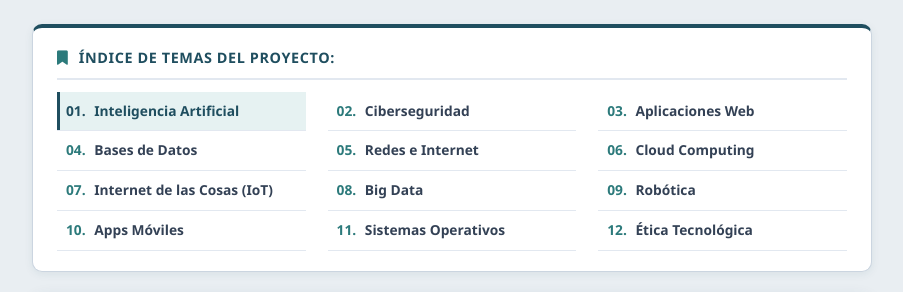
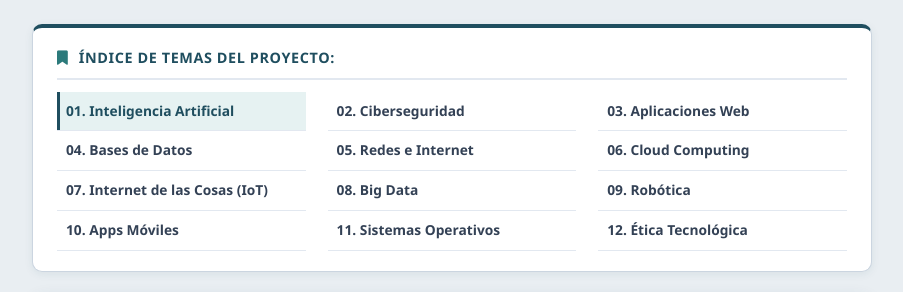
Before and after one commit to bagp060304G/pagina-digital, a plain HTML site: page index.html in a window 1280 px wide. Shown: the top 292 px of the page, without its empty margins (188-1091 px from the left). Drawn offline with Linux system fonts and the light colour scheme.

Commit message:
Update estilos.css

```diff
--- a/estilos.css
+++ b/estilos.css
@@ -61,11 +61,7 @@ body {
     border-left: 3px solid transparent;
 }
 
-.menu-link strong {
-    color: #2c7a7b;
-    margin-right: 5px;
-    font-weight: 700;
-}
+
 
 .menu-link:hover {
     background-color: #f1f7f8;
```
